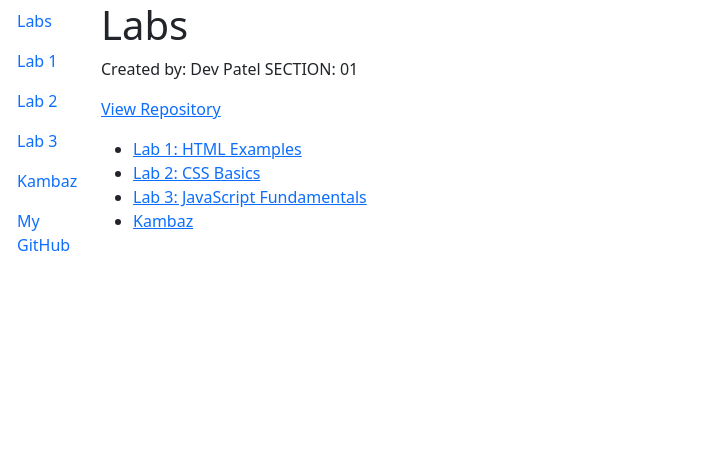
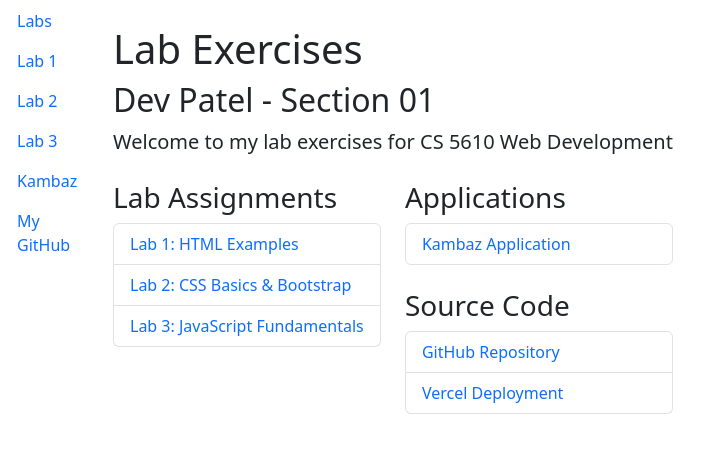
Before and after one commit to dpatel4603/kambaz-next-js, a Next.js app: page /Labs in a window 1280 px wide. Shown: the top 452 px of the page, without its empty margins (0-718 px from the left). Built offline with nearby package versions, Linux system fonts and the light colour scheme.

Commit message:
a2 CSS and Bootstrap

```diff
--- a/app/Labs/TOC.tsx
+++ b/app/Labs/TOC.tsx
@@ -20,7 +20,7 @@ export default function TOC() {
         <NavLink href="/" as={Link}>Kambaz</NavLink>
       </NavItem>
       <NavItem>
-        <NavLink href="https://github.com/jannunzi">My GitHub</NavLink>
+        <NavLink href="https://github.com/dpatel4603/kambaz-next-js">My GitHub</NavLink>
       </NavItem>
     </Nav>
   );
--- a/app/Labs/page.tsx
+++ b/app/Labs/page.tsx
@@ -2,36 +2,60 @@ import Link from "next/link";
 
 export default function Labs() {
   return (
-    <div id="wd-labs">
-      <h1>Labs</h1>
-      <p>Created by: Dev Patel SECTION: 01</p>
-      <p>
-        <a href="https://github.com/dpatel4603/kambaz-next-js" target="_blank" rel="noopener noreferrer" id="wd-github">
-          View Repository
-        </a>
-      </p>
-      <ul>
-        <li>
-          <Link href="/Labs/Lab1" id="wd-lab1-link">
+    <div id="wd-labs" className="container mt-4">
+      <h1>Lab Exercises</h1>
+      <div className="mb-4">
+        <h2>Dev Patel - Section 01</h2>
+        <p className="lead">Welcome to my lab exercises for CS 5610 Web Development</p>
+      </div>
+
+      <div className="row">
+        <div className="col-md-6">
+          <h3>Lab Assignments</h3>
+          <ul className="list-group">
+            <li className="list-group-item">
+              <Link href="/Labs/Lab1" id="wd-lab1-link" className="text-decoration-none">
                 Lab 1: HTML Examples
               </Link>
             </li>
-        <li>
-          <Link href="/Labs/Lab2" id="wd-lab2-link">
-            Lab 2: CSS Basics
+            <li className="list-group-item">
+              <Link href="/Labs/Lab2" id="wd-lab2-link" className="text-decoration-none">
+                Lab 2: CSS Basics & Bootstrap
               </Link>
             </li>
-        <li>
-          <Link href="/Labs/Lab3" id="wd-lab3-link">
+            <li className="list-group-item">
+              <Link href="/Labs/Lab3" id="wd-lab3-link" className="text-decoration-none">
                 Lab 3: JavaScript Fundamentals
-          </Link>
-        </li>
-        <li>
-          <Link href="/" id="wd-kambaz-link">
-            Kambaz
               </Link>
             </li>
           </ul>
         </div>
+
+        <div className="col-md-6">
+          <h3>Applications</h3>
+          <ul className="list-group">
+            <li className="list-group-item">
+              <Link href="/" id="wd-kambaz-link" className="text-decoration-none">
+                Kambaz Application
+              </Link>
+            </li>
+          </ul>
+
+          <h3 className="mt-4">Source Code</h3>
+          <ul className="list-group">
+            <li className="list-group-item">
+              <a href="https://github.com/dpatel4603/kambaz-next-js" target="_blank" rel="noopener noreferrer" id="wd-github" className="text-decoration-none">
+                GitHub Repository
+              </a>
+            </li>
+            <li className="list-group-item">
+              <a href="https://vercel.com" target="_blank" rel="noopener noreferrer" className="text-decoration-none">
+                Vercel Deployment
+              </a>
+            </li>
+          </ul>
+        </div>
+      </div>
+    </div>
   );
 }
```
Also changed, not shown: app/Labs/Lab1/page.tsx (+7 -0 lines), app/Labs/Lab2/page.tsx (+8 -2 lines), app/Labs/Lab3/page.tsx (+9 -0 lines). Lines whose indentation alone changed are shown as unchanged.
